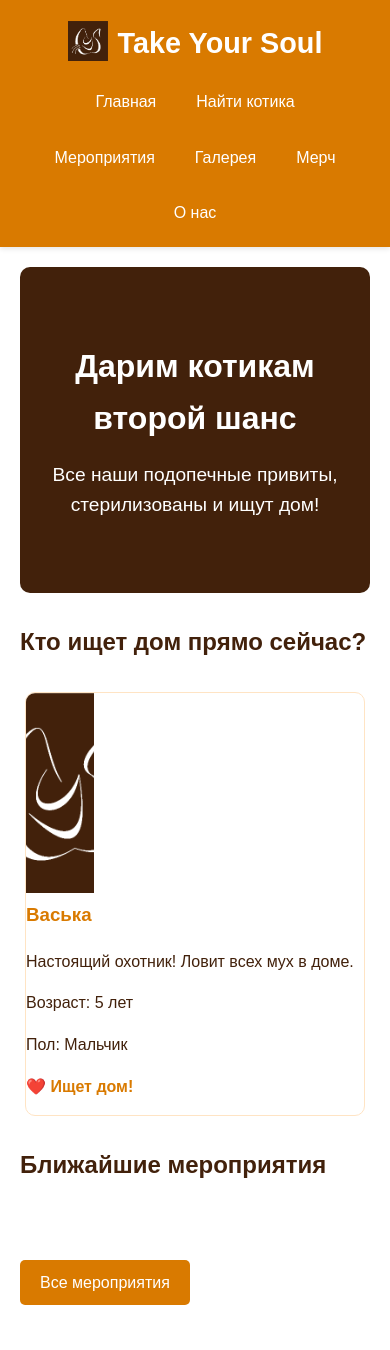
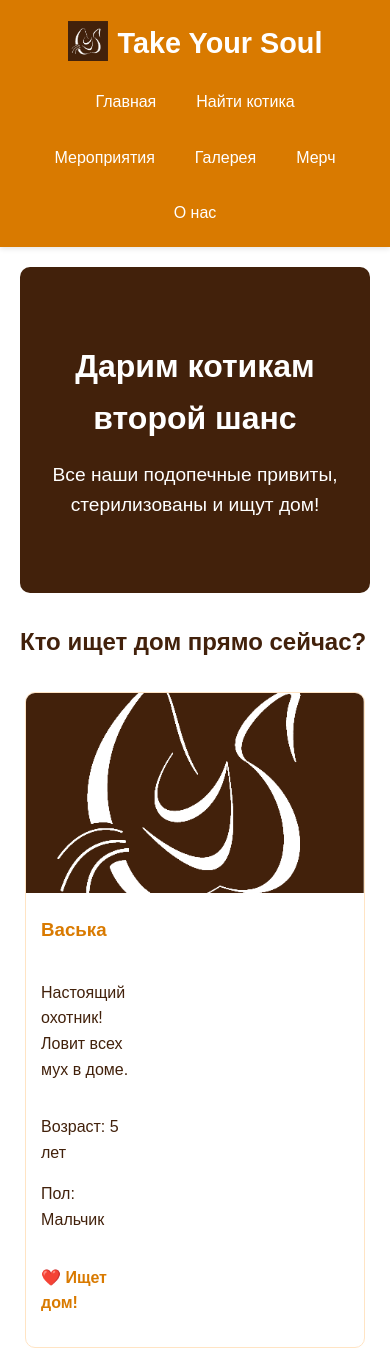
Before and after one commit to quant-aura/take_your_soul, a plain HTML site: page index.html in a window 390 px wide. Shown: the top 1350 px of the page. Drawn offline with Linux system fonts and the light colour scheme.

Commit message:
Renovation2

```diff
--- a/css/style.css
+++ b/css/style.css
@@ -124,7 +124,7 @@ main {
 }
 
 .card img {
-    width: 20%;
+    width: 100%;
     height: 200px;
     object-fit: cover;
 }
@@ -136,6 +136,14 @@ main {
 .card h3 {
     margin-top: 0;
     color: var(--orange);
+}
+
+.cat-info {
+    width: 66.66%;
+    padding: 15px;
+    display: flex;
+    flex-direction: column;
+    justify-content: space-between;
 }
 
 .looking-home {
@@ -208,4 +216,8 @@ footer {
     .hero h1 {
         font-size: 2rem;
     }
+
+    .cat-info {
+        width: 30%;
+    }
 }
```
Also changed, not shown: cats.html (+2 -2 lines).
